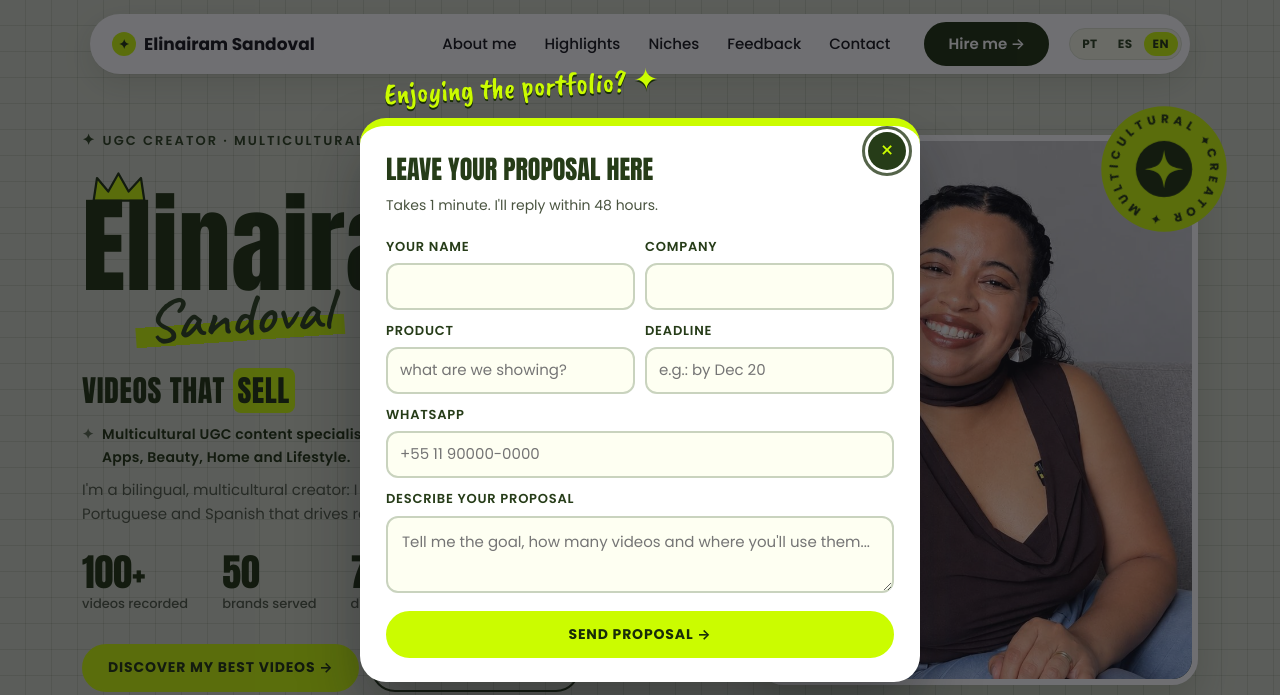
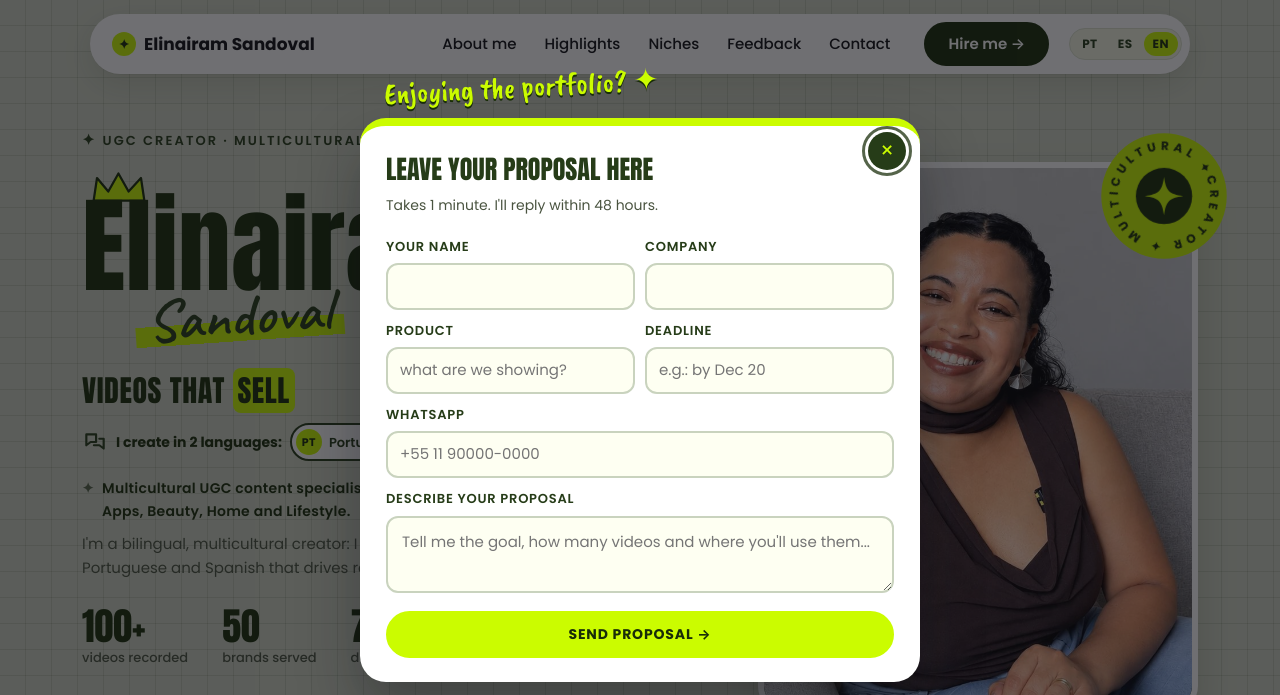
Before and after one commit to elinairamugc/ugc, a plain HTML site: page index.html in a window 1280 px wide. Shown: the top 695 px of the page. Drawn offline with nearby package versions, Linux system fonts and the light colour scheme.

Commit message:
Botão Agende uma conversa e destaque do bilíngue na capa

```diff
--- a/index.html
+++ b/index.html
@@ -95,6 +95,11 @@ section{position:relative;overflow:hidden}
 .nome span:nth-child(2){font-family:var(--f-script);font-weight:600;color:var(--verde2);font-size:.56em;line-height:1;margin:-.05em 0 0 .9em;width:fit-content;padding:0 .2em;background:linear-gradient(transparent 58%,var(--lima) 58%,var(--lima) 92%,transparent 92%);transform:rotate(-4deg);transform-origin:left}
 .valor{font-family:var(--f-titulo);text-transform:uppercase;font-size:30px;line-height:1.1;color:var(--verde);margin:22px 0 0;letter-spacing:.02em}
 .valor .marca-texto{padding:0 .16em}
+.bilingue{display:flex;align-items:center;flex-wrap:wrap;gap:8px;margin:16px 0 2px}
+.bilingue svg{width:26px;height:26px;color:var(--verde2)}
+.bil-txt{font-size:14px;font-weight:700;color:var(--verde)}
+.idioma-pill{display:inline-flex;align-items:center;gap:7px;background:#fff;border:2px solid var(--verde2);border-radius:999px;padding:4px 12px 4px 4px;font-size:13px;font-weight:600;color:var(--verde2)}
+.idioma-pill b{display:inline-flex;align-items:center;justify-content:center;width:26px;height:26px;border-radius:50%;background:var(--lima);color:var(--verde);font-size:11px;letter-spacing:.04em}
 .linha-nichos{display:flex;gap:8px;font-size:14px;font-weight:600;letter-spacing:.02em;margin:16px 0 8px;color:var(--verde);max-width:52ch}
 .linha-nichos::before{content:"✦";color:var(--musgo)}
 .frase{font-size:15px;color:var(--cinza);max-width:46ch;margin-bottom:26px}
@@ -437,6 +442,12 @@ section{position:relative;overflow:hidden}
           <svg class="coroa-nome" viewBox="0 0 110 64" aria-hidden="true"><path d="M10 56 L16 16 L36 40 L54 8 L72 40 L94 16 L100 56 Z" fill="#CBFC00" stroke="#182C08" stroke-width="4" stroke-linejoin="round"/></svg>
           <h1 class="nome" id="capa-nome"></h1>
           <p class="valor"><span>Vídeos que</span> <span class="marca-texto">vendem</span></p>
+          <div class="bilingue" aria-label="Conteúdo bilíngue">
+            <svg viewBox="0 0 24 24" fill="none" stroke="currentColor" stroke-width="2" stroke-linecap="round" stroke-linejoin="round" aria-hidden="true"><path d="M4 5h9v7H8l-4 3z"/><path d="M11 15h5l4 3v-9h-4"/></svg>
+            <span class="bil-txt">Crio em 2 idiomas:</span>
+            <span class="idioma-pill"><b>PT</b><span>Português</span></span>
+            <span class="idioma-pill"><b>ES</b><span>Español</span></span>
+          </div>
           <p class="linha-nichos" id="capa-nichos"></p>
           <p class="frase" id="capa-frase"></p>
           <ul class="provas" id="capa-provas"></ul>
@@ -690,13 +701,13 @@ function linkServico(servico){
 }
 function linkContato(){
   var nome = DADOS.nome.split(' ')[0];
-  var msg = IDIOMA==='es' ? '¡Hola, '+nome+'! Vi tu portafolio y quiero hablar sobre videos para mi marca.'
-          : IDIOMA==='en' ? 'Hi, '+nome+'! I saw your portfolio and I would like to talk about videos for my brand.'
-          : 'Oi, '+nome+'! Vi seu portfólio e quero conversar sobre vídeos pra minha marca.';
+  var msg = IDIOMA==='es' ? '¡Hola, '+nome+'! Vi tu portafolio y me gustaría agendar una conversación sobre una campaña para mi marca.'
+          : IDIOMA==='en' ? 'Hi, '+nome+'! I saw your portfolio and I would like to book a call about a campaign for my brand.'
+          : 'Oi, '+nome+'! Vi seu portfólio e quero agendar uma conversa sobre uma campanha pra minha marca.';
   var zap = String(DADOS.whatsapp||'').replace(/\D/g,'');
   if(zap){
     if(zap.length<=11) zap='55'+zap; // coloca o código do Brasil se faltar
-    return {href:'https://wa.me/'+zap+'?text='+encodeURIComponent(msg), rotulo:'Chamar no WhatsApp →'};
+    return {href:'https://wa.me/'+zap+'?text='+encodeURIComponent(msg), rotulo:'Agende uma conversa →'};
   }
   return {href:'mailto:'+DADOS.email+'?subject='+encodeURIComponent('Vídeos UGC pra minha marca')+'&body='+encodeURIComponent(msg), rotulo:'Mandar e-mail →'};
 }
@@ -1334,6 +1345,10 @@ var DADOS = {
    ========================================================= */
 var TRADUCOES = {
   es: {
+    "Agende uma conversa →": "Agenda una conversación →",
+    "Crio em 2 idiomas:": "Creo en 2 idiomas:",
+    "Português": "Portugués",
+    "Español": "Español",
     "Objetivo": "Objetivo",
     "Alcance": "Alcance",
     "Downloads do app": "Descargas de la app",
@@ -1610,6 +1625,10 @@ var TRADUCOES = {
     "Elinairam Sandoval · portfólio UGC": "Elinairam Sandoval · portafolio UGC"
   },
   en: {
+    "Agende uma conversa →": "Book a call →",
+    "Crio em 2 idiomas:": "I create in 2 languages:",
+    "Português": "Portuguese",
+    "Español": "Spanish",
     "Objetivo": "Goal",
     "Alcance": "Reach",
     "Downloads do app": "App downloads",
```
